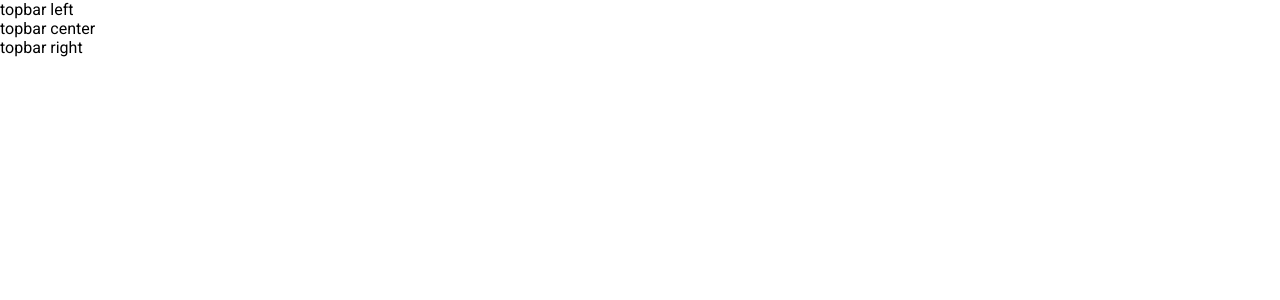
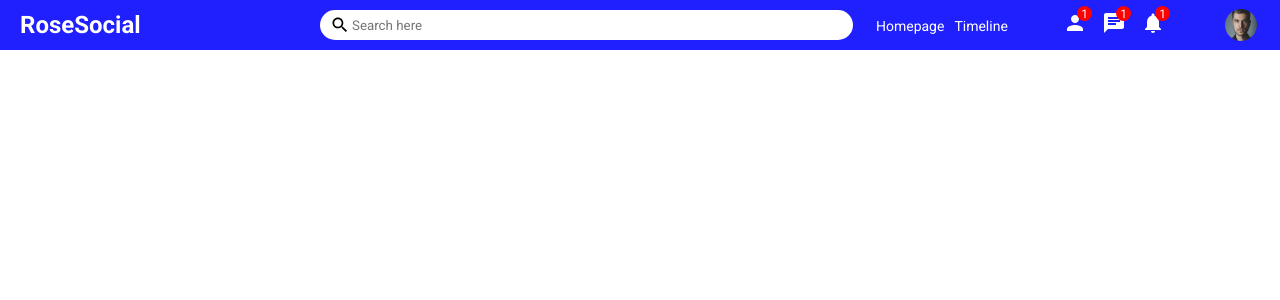
Before and after one commit to Roshini109/Social-Media-Application, a React (Create React App) app: page / in a window 1280 px wide. Shown: the top 300 px of the page. Built offline with nearby package versions, Linux system fonts and the light colour scheme.

Commit message:
Create Topbar

```diff
--- a/package.json
+++ b/package.json
@@ -3,13 +3,18 @@
   "version": "0.1.0",
   "private": true,
   "dependencies": {
+    "@emotion/react": "^11.11.1",
+    "@emotion/styled": "^11.11.0",
     "@mui/icons-material": "^5.14.6",
+    "@mui/material": "^5.14.6",
+    "@mui/styled-engine-sc": "^5.14.6",
     "@testing-library/jest-dom": "^5.17.0",
     "@testing-library/react": "^13.4.0",
     "@testing-library/user-event": "^13.5.0",
     "react": "^18.2.0",
     "react-dom": "^18.2.0",
     "react-scripts": "5.0.1",
+    "styled-components": "^5.3.11",
     "web-vitals": "^2.1.4"
   },
   "scripts": {
--- a/src/components/topbar/Topbar.jsx
+++ b/src/components/topbar/Topbar.jsx
@@ -1,11 +1,39 @@
-import './topbar.css'
+import './topbar.css';
+import {Search,Person,Chat,Notifications} from '@mui/icons-material';
 
 export default function Topbar() {
   return (
     <div className="topbarContainer">
-      <div className="topbarLeft">topbar left</div>
-      <div className="topbarCenter">topbar center</div>
-      <div className="topbarRight">topbar right</div>
+      <div className="topbarLeft">
+        <span className="logo">RoseSocial</span>
+      </div>
+      <div className="topbarCenter">
+        <div className="searchBar">
+            <Search className="SearchIcon"/>
+            <input placeholder="Search here" className="searchInput" />
+        </div>
+      </div>
+      <div className="topbarRight">
+        <div className="topbarLinks">
+            <span className="topbarLink">Homepage</span>
+            <span className="topbarLink">Timeline</span>
+        </div>
+        <div className="topbarIcons">
+            <div className="topbarIconItem">
+                <Person/>
+                <span className="topbarIconBadge">1</span>
+            </div>
+            <div className="topbarIconItem">
+                <Chat/>
+                <span className="topbarIconBadge">1</span>
+            </div>
+            <div className="topbarIconItem">
+                <Notifications/>
+                <span className="topbarIconBadge">1</span>
+            </div>
+        </div>
+        <img src="/assets/person/p1.jpg" alt="" className="topbarImg" />
+      </div>
     </div>
   )
 }
--- a/src/components/topbar/topbar.css
+++ b/src/components/topbar/topbar.css
@@ -0,0 +1,96 @@
+.topbarContainer{
+    height: 50px;
+    width: 100%;
+    background-color: rgb(32, 32, 255);
+    display: flex;
+    align-items: center;
+    position: sticky;
+    top: 0;
+}
+
+.topbarLeft{
+    flex: 3;
+}
+
+.logo{
+    font-size: 24px;
+    margin-left: 20px;
+    font-weight: bold;
+    color: white;
+    cursor: pointer;
+}
+
+.topbarCenter{
+    flex: 5;
+}
+
+.searchBar{
+    width: 100%;
+    height: 30px;
+    background-color: white;
+    border-radius: 30px;
+    display: flex;
+    align-items: center;
+}
+
+.SearchIcon{
+    font-size: 20px !important;
+    margin-left: 10px;
+
+}
+
+.searchInput{
+    border: none;
+    width: 70%;
+}
+
+.searchInput:focus{
+    outline: none;
+}
+
+.topbarRight{
+    flex: 4;
+    display: flex;
+    align-items: center;
+    justify-content: space-around;
+    color: white;
+}
+
+.topbarLink{
+    margin-right: 10px;
+    font-size: 14px;
+    cursor: pointer;
+}
+
+.topbarIcons{
+    display: flex;
+}
+
+.topbarIconItem{
+    margin-right: 15px;
+    cursor: pointer;
+    position: relative;
+}
+
+.topbarIconBadge{
+    width: 15px;
+    height: 15px;
+    background-color: red;
+    border-radius: 50%;
+    color: white;
+    position: absolute;
+    top: -5px;
+    right: -5px;
+    display: flex;
+    align-items: center;
+    justify-content: center;
+    font-size: 12px;
+}
+
+.topbarImg{
+    width: 32px;
+    height: 32px;
+    border-radius: 50%;
+    object-fit: cover;
+    cursor: pointer;
+}
```
Also changed, not shown: 1 other file (tests, documents, lock files or other folders).
